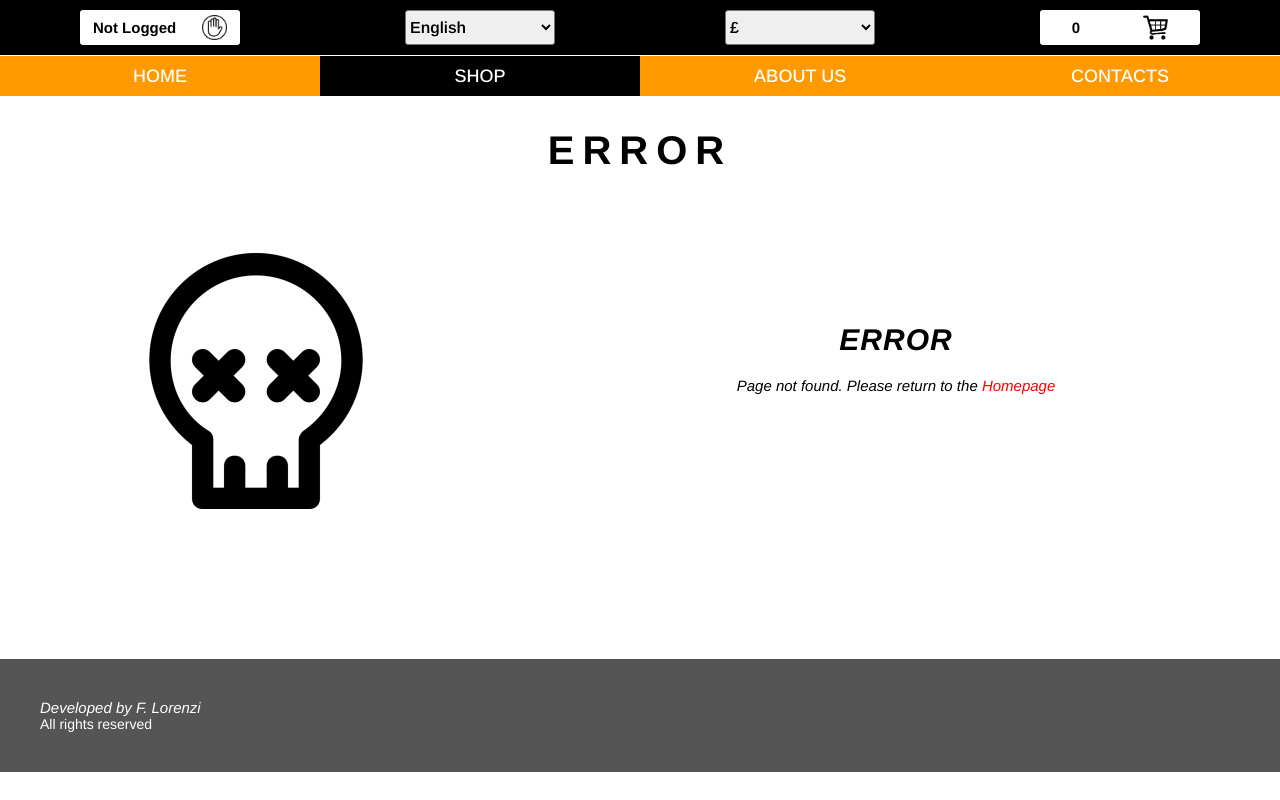
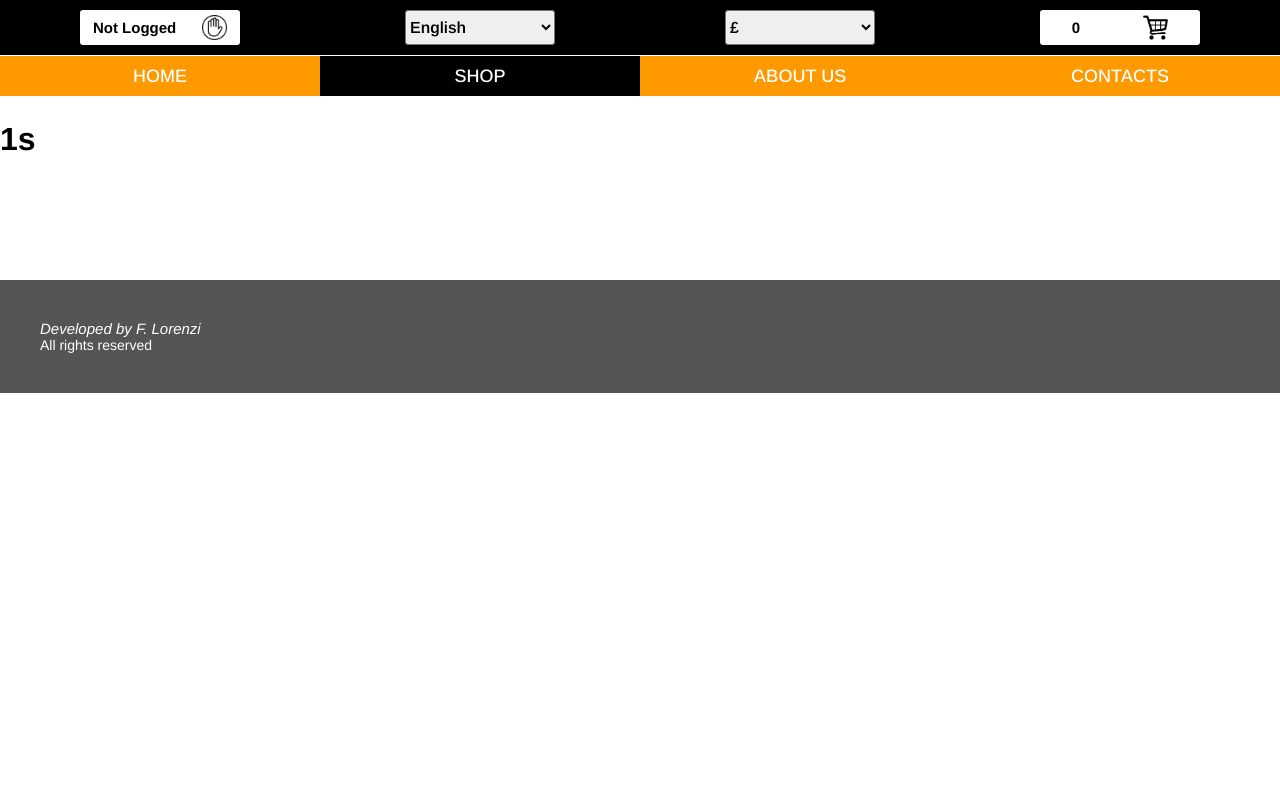
Before and after one commit to fabiolorenzi/tha-shirt, a React (Create React App) app in the folder client/: page /shop/type/1 in a window 1280 px wide. Before the commit this address had no page. Built offline with nearby package versions, Linux system fonts and the light colour scheme; a web font is replaced by a local one.

Commit message:
created and connected CategoriesList component

```diff
--- a/client/src/App.js
+++ b/client/src/App.js
@@ -10,6 +10,7 @@ import AboutUs from "./components/AboutUs/AboutUs.jsx";
 import Contacts from "./components/Contacts/Contacts.jsx";
 import ManagmentArea from "./components/ManagmentArea/ManagmentArea.jsx";
 import Shop from "./components/Shop/Shop.jsx";
+import CategoriesList from "./components/Shop/CategoriesList.jsx";
 import Error from "./components/Error/Error.jsx";
 import Footer from "./components/Footer/Footer.jsx";
 
@@ -22,6 +23,7 @@ function App() {
                 <Route exact path="/" component={Home} />
                 <Route path="/login" component={LoginArea} />
                 <Route exact path="/shop" component={Shop} />
+                <Route exact path="/shop/type/:type" component={CategoriesList} />
                 <Route path="/account" component={Account} />
                 <Route path="/aboutus" component={AboutUs} />
                 <Route path="/contacts" component={Contacts} />
--- /dev/null
+++ b/client/src/components/Shop/CategoriesList.jsx
@@ -0,0 +1,13 @@
+import React from "react";
+
+import "./stylesheets/CategoriesList.css";
+
+function CategoriesList(props) {
+    return(
+        <div className="clContainer">
+            <h1>{props.match.params.type + "s"}</h1>
+        </div>
+    );
+};
+
+export default CategoriesList;
--- a/client/src/components/Shop/ShopList.jsx
+++ b/client/src/components/Shop/ShopList.jsx
@@ -1,4 +1,5 @@
 import React, { useEffect, useState } from "react";
+import { Link } from "react-router-dom";
 import axios from "axios";
 
 import "./stylesheets/ShopList.css";
@@ -10,7 +11,7 @@ function ShopList() {
 
     function compiler() {
         const html = types.map(type => {
-            return <div><Type typeKey={type} /></div>
+            return <div><Link to={`/shop/type/${type.toLowerCase()}`}><Type typeKey={type} /></Link></div>
         });
         setTypesRendered(html);
     };
--- /dev/null
+++ b/client/src/components/Shop/stylesheets/CategoriesList.css
@@ -0,0 +1,20 @@
+.clContainer {
+  display: block;
+  width: 100%;
+  padding-top: 100px;
+  background-color: #ffffff;
+  z-index: 1;
+  padding-bottom: 100px;
+  -webkit-filter: birghtness(100%);
+          filter: birghtness(100%);
+  -webkit-transition-duration: 0.5s;
+          transition-duration: 0.5s;
+}
+
+#openCL {
+  -webkit-filter: brightness(50%);
+          filter: brightness(50%);
+  -webkit-transition-duration: 0.5s;
+          transition-duration: 0.5s;
+}
+/*# sourceMappingURL=CategoriesList.css.map */
--- /dev/null
+++ b/client/src/components/Shop/stylesheets/CategoriesList.scss
@@ -0,0 +1,16 @@
+@import "../../shared/stylesheets/var.scss";
+@import "../../shared/stylesheets/openHiddenMenu.scss";
+
+.clContainer {
+    display: block;
+    width: 100%;
+    padding-top: 100px;
+    background-color: $color2;
+    z-index: 1;
+    padding-bottom: 100px;
+    @include closedHiddenMenuEffect;
+}
+
+#openCL {
+    @include openHiddenMenuEffect;
+}
```
Also changed, not shown: 1 other file (tests, documents, lock files or other folders).
